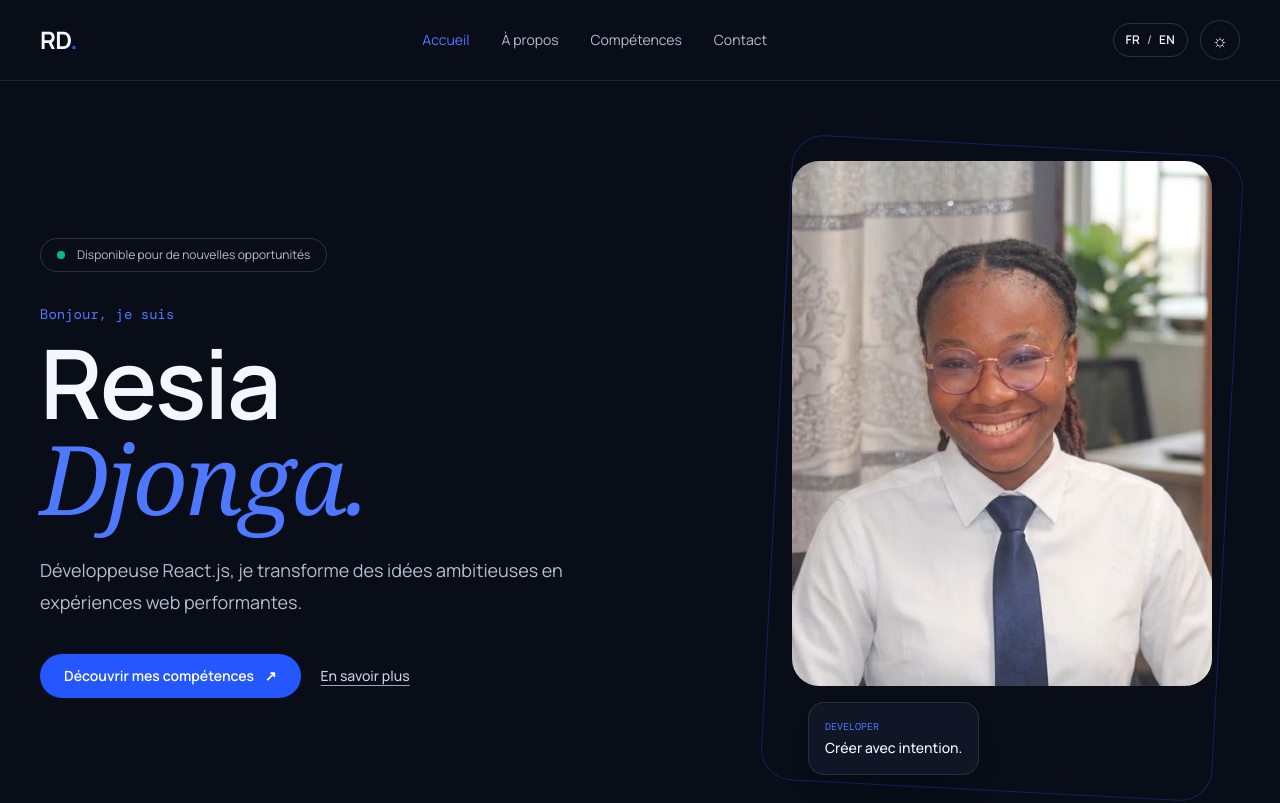
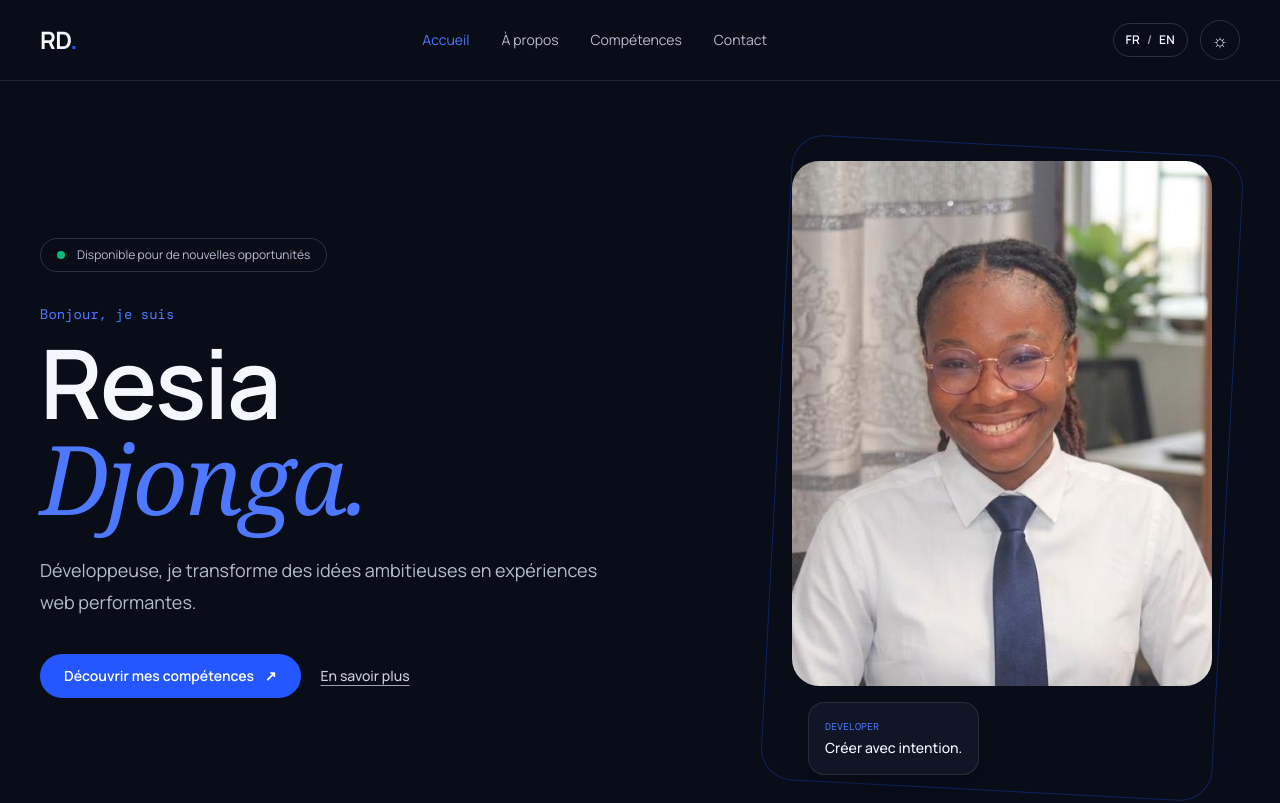
Before and after one commit to Resiadjonga/portfolio-website, a React (Vite) app: page / in a window 1280 px wide. Shown: the top 803 px of the page. Built offline with nearby package versions, Linux system fonts and the light colour scheme; a web font is replaced by a local one.

Commit message:
feat: mise à jour de la page d'accueil

```diff
--- a/src/pages/Accueil.jsx
+++ b/src/pages/Accueil.jsx
@@ -14,7 +14,7 @@ export default function Accueil({ navigate, language }) {
           <p className="mb-8 inline-flex items-center gap-3 rounded-full border border-stone-300 px-4 py-2 text-xs text-stone-600 dark:border-white/15 dark:text-stone-300"><span className="size-2 rounded-full bg-emerald-500" />{en ? 'Available for new opportunities' : 'Disponible pour de nouvelles opportunités'}</p>
           <p className="mb-3 font-mono text-sm text-orange-600 dark:text-orange-400">{en ? 'Hello, I’m' : 'Bonjour, je suis'}</p>
           <h1 className="font-display text-6xl font-semibold leading-[.98] tracking-tight sm:text-8xl">Resia<br /><em className="font-accent font-normal text-orange-600 dark:text-orange-400">Djonga.</em></h1>
-          <p className="mt-7 max-w-xl text-lg leading-8 text-stone-600 dark:text-stone-300">{en ? 'React.js developer, I turn ambitious ideas into high-performing web experiences.' : 'Développeuse React.js, je transforme des idées ambitieuses en expériences web performantes.'}</p>
+          <p className="mt-7 max-w-xl text-lg leading-8 text-stone-600 dark:text-stone-300">{en ? 'Developer, I turn ambitious ideas into high-performing web experiences.' : 'Développeuse, je transforme des idées ambitieuses en expériences web performantes.'}</p>
           <div className="mt-9 flex flex-wrap items-center gap-5">
             <button onClick={() => navigate('/competences')} className="rounded-full bg-orange-600 px-6 py-3 text-sm font-semibold text-white transition hover:bg-orange-700">{en ? 'Explore my skills' : 'Découvrir mes compétences'} <span className="ml-2">↗</span></button>
             <button onClick={() => navigate('/apropos')} className="text-sm font-medium text-stone-700 underline decoration-stone-400 underline-offset-4 hover:text-orange-600 dark:text-stone-200">{en ? 'Learn more' : 'En savoir plus'}</button>
```
